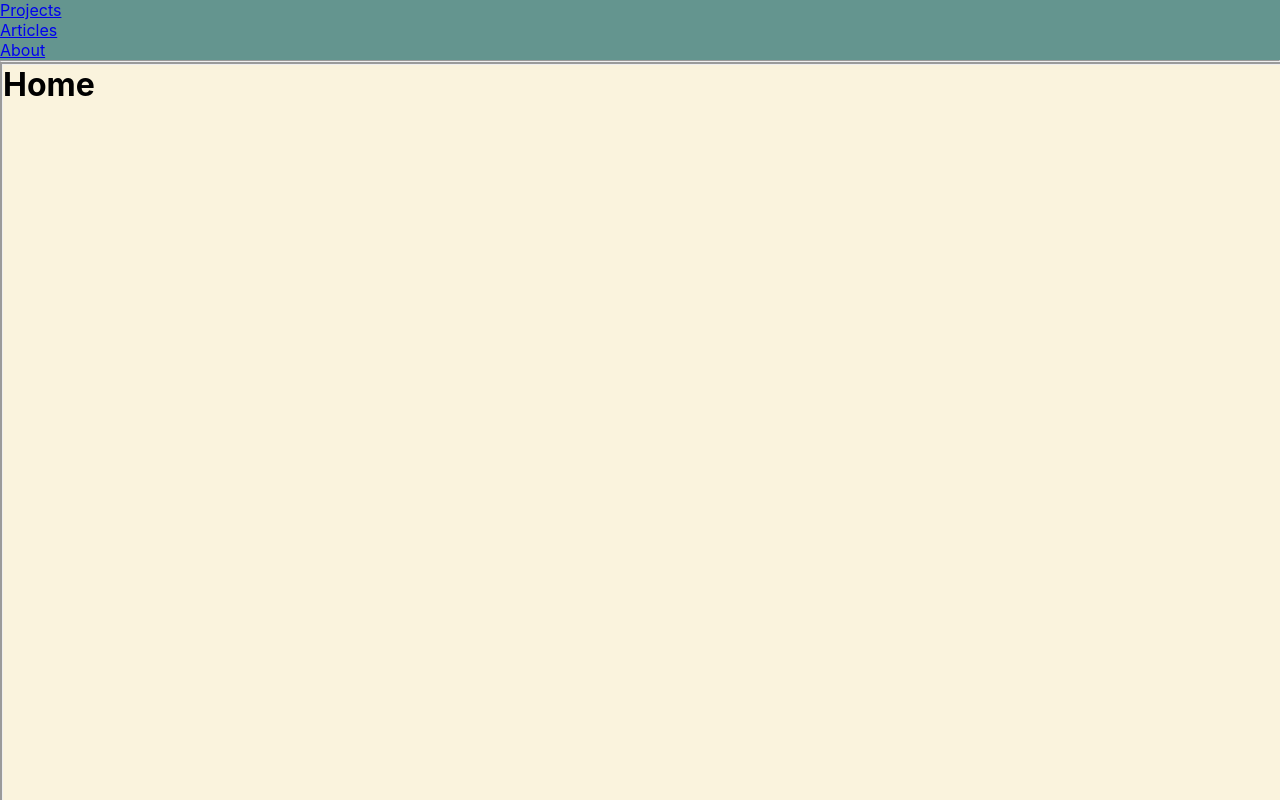
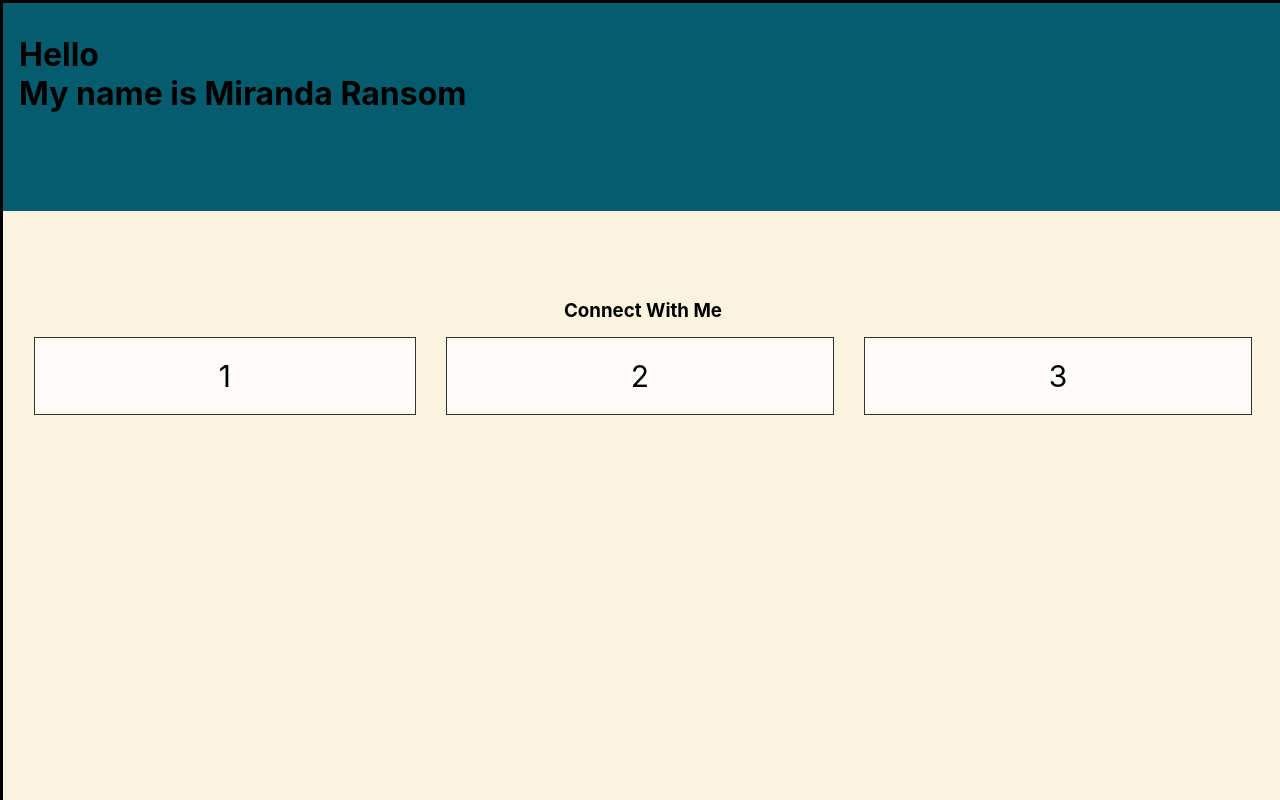
Before and after one commit to miranda0129/website, a React (Create React App) app: page / in a window 1280 px wide. Shown: the top 800 px of the page. Built offline with nearby package versions, Linux system fonts and the light colour scheme.

Commit message:
Added basic css layout

```diff
--- a/src/App.css
+++ b/src/App.css
@@ -67,11 +67,42 @@
   display: grid;
   padding: 0px;
   border: none;
+  grid-template-columns: auto auto auto;
 }
 
-.line{
+.grid-item {
+  background-color: rgba(255, 255, 255, 0.8);
+  border: 1px solid rgba(0, 0, 0, 0.8);
+  padding: 20px;
+  font-size: 30px;
+  text-align: center;
+  margin: 0.5em;
+}
+
+.section{
   border-style: groove;
   background-color: #faf3dd;
   height: 100vh;
   width: 100vw;
+  border: solid
 }
+
+.header{
+  background-color: #065c6f;
+  height: 20vh;
+  padding: 1em;
+  padding-top: 2em;
+}
+
+.card{
+  text-align: left;
+  background-color: #065c6f;
+}
+
+.body{
+  text-align: center;
+  margin: 0.5em;
+  margin-top: 5em;
+  padding: 0.5em;
+
+}
--- a/src/App.js
+++ b/src/App.js
@@ -8,33 +8,28 @@ import './App.css';
 
 function App() {
   return (
-    <BrowserRouter>
 
-        <div class="nav">
-        <ul>
-          <li>
-            <Link to="/">Projects</Link>
-          </li>
-          <li>
-            <Link to="/Articles">Articles</Link>
-          </li>
-          <li>
-            <Link to="/About">About</Link>
-          </li>
-        </ul>
+    <div>
+      <div>
+        <div class="section">
+          <div class="header">
+            <div class="card">
+              <h1>Hello</h1>
+              <h1>My name is Miranda Ransom</h1>
+            </div>
+          </div>
+          <div class="body">
+            <h3>Connect With Me</h3>
+            <div class="grid-container">
+              <div class="grid-item" id="github-link">1</div>
+              <div class="grid-item" id="linkdin-link">2</div>
+              <div class="grid-item" id="gmail-link">3</div>
+            </div>
+          </div>
+        </div>
+
       </div>
-      <hr />
-
-
-      <Switch>
-        <Route exact path="/" component={Projects} />
-        <Route exact path="/articles" component={Articles} />
-        <Route exact path="/about" component={About} />
-      </Switch>
-
-
-    </BrowserRouter>
-
+    </div>
   );
 }
 
```
